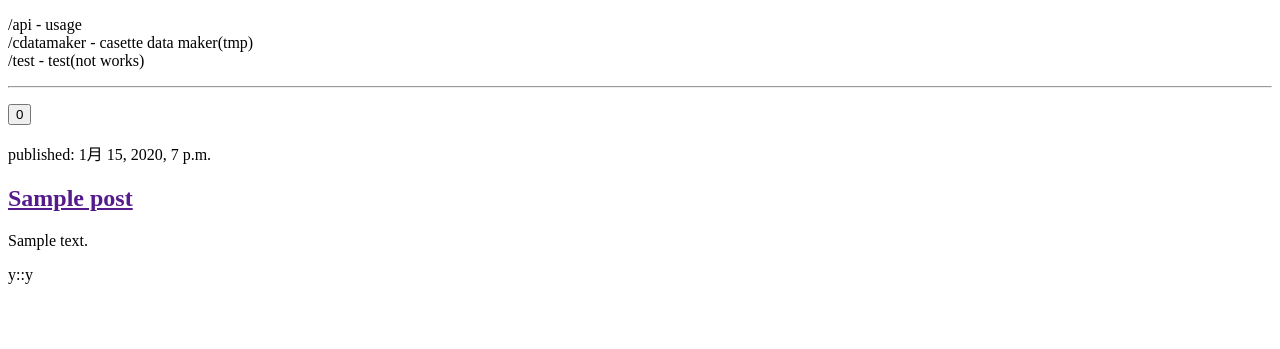
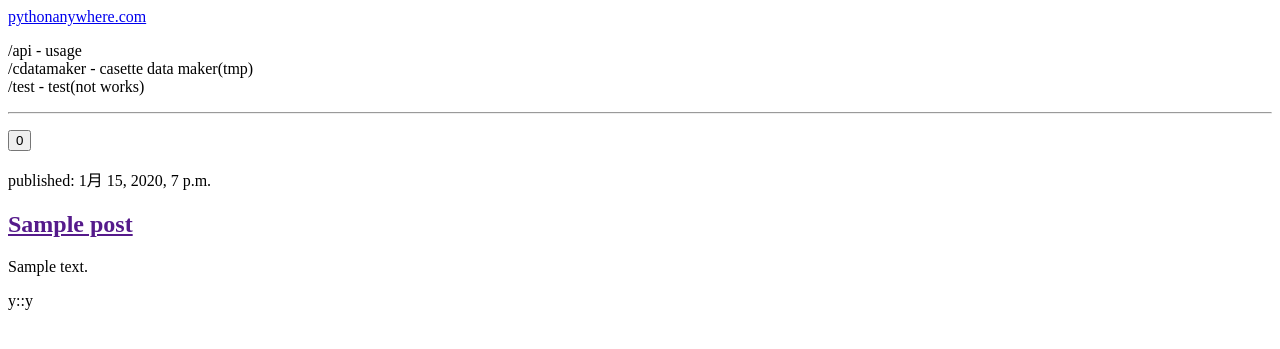
Before and after one commit to misawa2048/Python_CodeForGirls, a Django app: page / in a window 1280 px wide. Shown: the top 349 px of the page. Run offline with Django 3.2, Linux system fonts and the light colour scheme; tables that the repository leaves empty hold one stand-in row (values such as "Sample post").

Commit message:
Update post_list.html

```diff
--- a/blog/templates/blog/post_list.html
+++ b/blog/templates/blog/post_list.html
@@ -11,6 +11,7 @@
         <title>Django Girls blog</title>
     </head>
     <body>
+      <a href="https://www.pythonanywhere.com/user/elix1054/webapps/#tab_id_elix1054_pythonanywhere_com">pythonanywhere.com</a>
       <p>
         /api - usage<br>
         /cdatamaker - casette data maker(tmp)<br>
```
